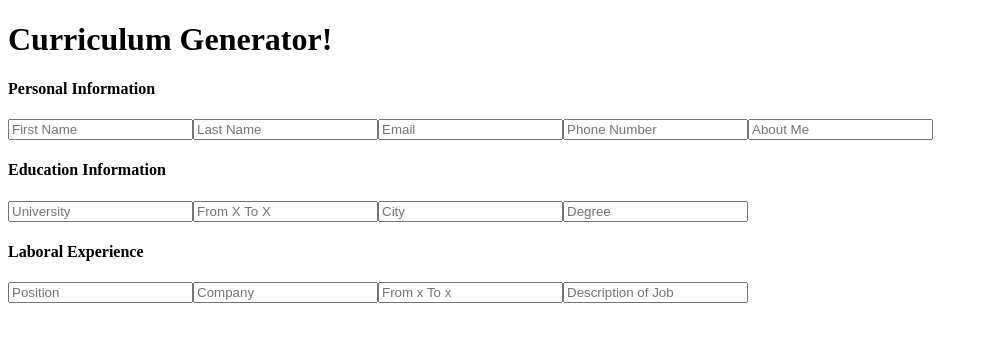
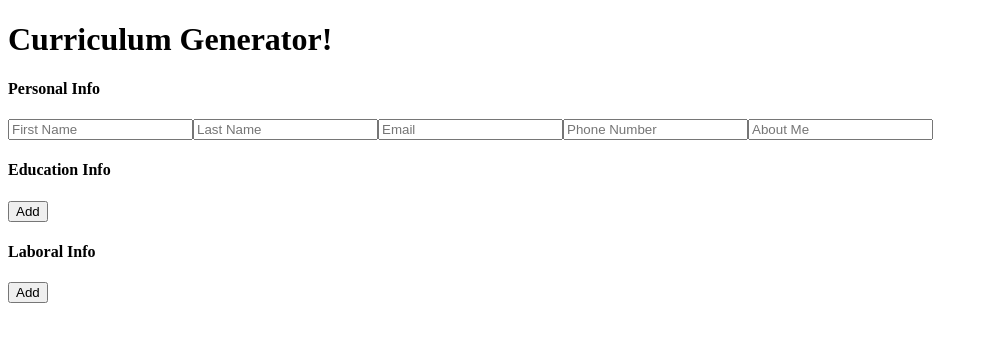
Before and after one commit to Flo-314/cv-app, a React (Create React App) app: page / in a window 1280 px wide. Shown: the top 342 px of the page, without its empty margins (0-988 px from the left). Built offline with nearby package versions, Linux system fonts and the light colour scheme.

Commit message:
Inputs de education laboral info personal agregados con sis handlers

```diff
--- a/package.json
+++ b/package.json
@@ -9,6 +9,7 @@
     "react": "^17.0.2",
     "react-dom": "^17.0.2",
     "react-scripts": "4.0.3",
+    "uniqid": "^5.4.0",
     "web-vitals": "^1.0.1"
   },
   "scripts": {
--- a/src/App.js
+++ b/src/App.js
@@ -2,11 +2,75 @@ import React from "react";
 import PersonalInfo from "./components/PersonalInfo";
 import EducationInfo from "./components/EducationInfo";
 import LaboralInfo from "./components/LaboralInfo";
+import uniqid from "uniqid";
+
 class App extends React.Component {
   constructor(props) {
     super(props);
-    this.state = {};
+    this.state = {
+      personalInfo: {},
+      educationForms: [],
+      laboralForms: [],
+    };
+
+    this.createEducationForm = this.createEducationForm.bind(this);
+    this.createLaboralForm = this.createLaboralForm.bind(this);
+
+    this.handleEducationInput = this.handleEducationInput.bind(this);
+    this.handleLaboralInput = this.handleLaboralInput.bind(this);
   }
+
+  createEducationForm = () => {
+    let educationForm = {
+      id: uniqid("id"),
+      university: "",
+      dates: "",
+      city: "",
+      degree: "",
+    };
+    this.setState({
+      educationForms: [...this.state.educationForms, educationForm],
+    });
+  };
+  createLaboralForm = () => {
+    let laboralForm = {
+      id: uniqid("id"),
+      position: "",
+      company: "",
+      dates: "",
+      jobDescription: "",
+    };
+    this.setState({
+      laboralForms: [...this.state.laboralForms, laboralForm],
+    });
+  };
+
+  handleEducationInput(event, id) {
+    const filterID = (e) => e.id === id;
+    const index = this.state.educationForms.findIndex(filterID);
+
+    const target = event.target;
+    const value = target.value;
+    const name = target.name;
+
+    let educationForms = [...this.state.educationForms];
+    educationForms[index][name] = value;
+    this.setState({ educationForms });
+  }
+
+  handleLaboralInput(event, id) {
+    const filterID = (e) => e.id === id;
+    const index = this.state.laboralForms.findIndex(filterID);
+
+    const target = event.target;
+    const value = target.value;
+    const name = target.name;
+
+    let laboralForms = [...this.state.laboralForms];
+    laboralForms[index][name] = value;
+    this.setState({ laboralForms });
+  }
+
   render() {
     return (
       <div>
@@ -15,9 +79,27 @@ class App extends React.Component {
         </header>
         <main>
           <div id="generator-container">
+            <h4>Personal Info</h4>
             <PersonalInfo />
-            <EducationInfo />
-            <LaboralInfo />
+            <h4>Education Info</h4>
+            <EducationInfo
+              forms={this.state.educationForms}
+              inputHandler={this.handleEducationInput}
+            />
+            <button
+              id="educationBtn"
+              onClick={() => this.createEducationForm()}
+            >
+              Add
+            </button>
+            <h4>Laboral Info </h4>
+            <LaboralInfo
+              forms={this.state.laboralForms}
+              inputHandler={this.handleLaboralInput}
+            />
+            <button id="laboralBtn" onClick={() => this.createLaboralForm()}>
+              Add
+            </button>
           </div>
           <div id="prev-container"></div>
         </main>
--- a/src/components/EducationInfo.js
+++ b/src/components/EducationInfo.js
@@ -5,17 +5,23 @@ class EducationInfo extends React.Component {
     super(props);
     this.state = {};
   }
-  render() {
+
+  render(props) {
     return (
       <div>
-        <h4>Education Information</h4>
+           {    this.props.forms.map((form) =>{
+                return(
 
-        <form>
-          <input type="text" name="university" placeholder="University"></input>
-          <input type="text" name="dates" placeholder="From X To X"></input>
-          <input type="text" name="city" placeholder="City"></input>
-          <input type="text" name="degree" placeholder="Degree"></input>
-        </form>
+        <form key={form.id}>
+        <input type="text" name="university" placeholder="University" onChange={ e => this.props.inputHandler(e, form.id) }></input>
+        <input type="text" name="dates" placeholder="From X To X "  onChange={ e => this.props.inputHandler(e, form.id) } ></input>
+        <input type="text" name="city" placeholder="City" onChange={ e => this.props.inputHandler(e, form.id) }></input>
+        <input type="text" name="degree" placeholder="Degree" onChange={ e => this.props.inputHandler(e, form.id) }></input>
+      </form>
+                )
+              })}
+
+
       </div>
     );
   }
--- a/src/components/LaboralInfo.js
+++ b/src/components/LaboralInfo.js
@@ -5,17 +5,19 @@ class LaboralInfo extends React.Component {
     super(props);
     this.state = {};
   }
-  render() {
+  render(props) {
     return (
       <div>
-        <h4>Laboral Experience</h4>
-
-        <form>
-          <input type="text" name="position" placeholder="Position"></input>
-          <input type="text" name="company" placeholder="Company"></input>
-          <input type="text" name="dates" placeholder="From x To x"></input>
-          <input type="text" name="jobDescription" placeholder="Description of Job"></input>
-        </form>
+        {this.props.forms.map((form) => {
+          return (
+            <form key={form.id}>
+            <input type="text" name="position" placeholder="Position" onChange={ e => this.props.inputHandler(e, form.id) }></input>
+              <input type="text" name="company" placeholder="Company" onChange={ e => this.props.inputHandler(e, form.id) }></input>
+              <input type="text" name="dates" placeholder="From x To x" onChange={ e => this.props.inputHandler(e, form.id) }></input>
+              <input type="text" name="jobDescription" placeholder="Description of Job" onChange={ e => this.props.inputHandler(e, form.id) } ></input>
+            </form>
+          );
+        })}
       </div>
     );
   }
--- a/src/components/PersonalInfo.js
+++ b/src/components/PersonalInfo.js
@@ -8,9 +8,7 @@ class PersonalInfo extends React.Component {
   render() {
     return (
       <div id="PersonalInfo-container">
-        <h4>Personal Information</h4>
-
-        <form>
+        <form >
           <input type="text" name="firstname" placeholder="First Name"></input>
           <input type="text" name="lastname" placeholder="Last Name"></input>
           <input type="text" name="email" placeholder="Email"></input>
```
Also changed, not shown: src/stylesheet.css (deleted, +0 -38 lines), src/components/Curriculum.js (added), 1 other file (tests, documents, lock files or other folders).
